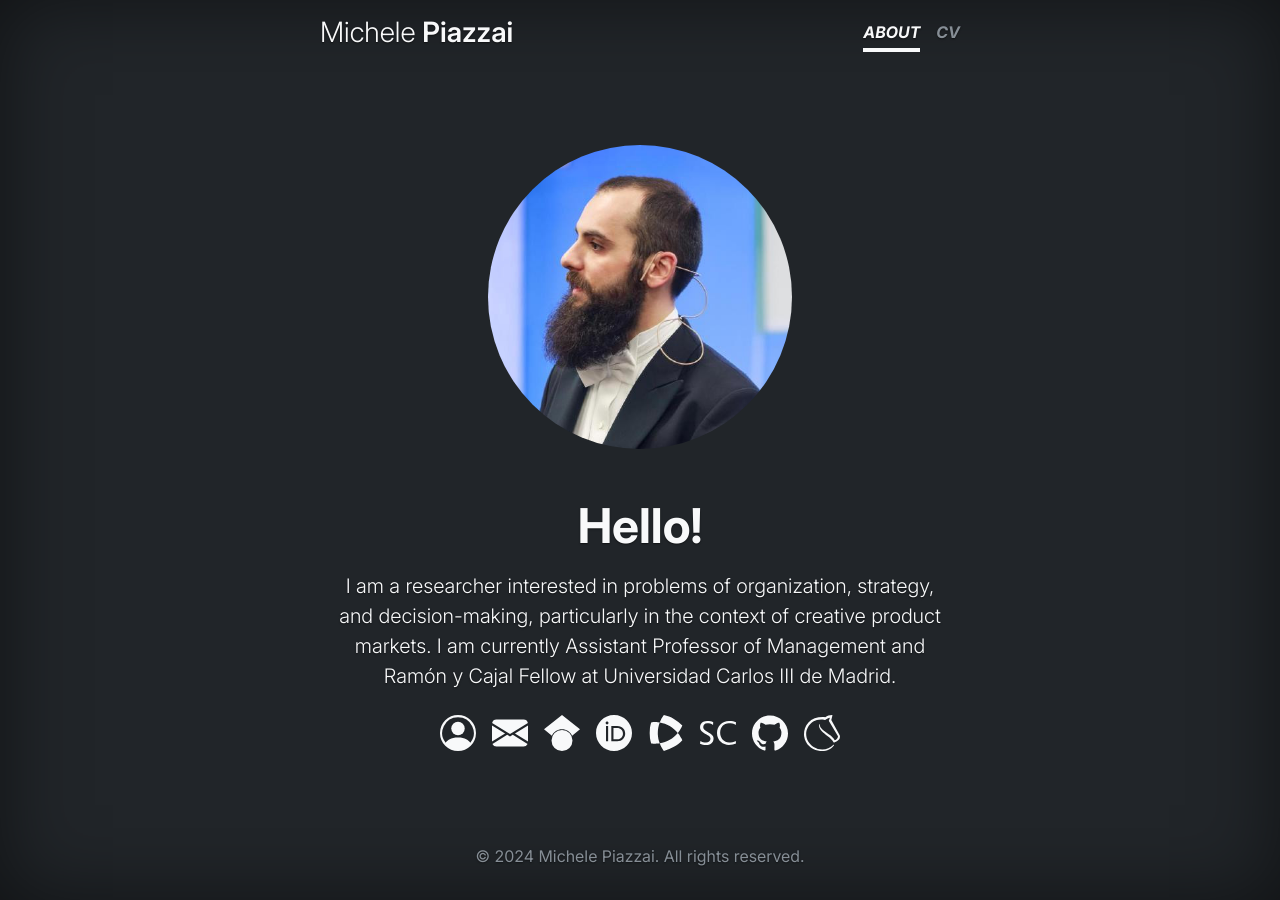
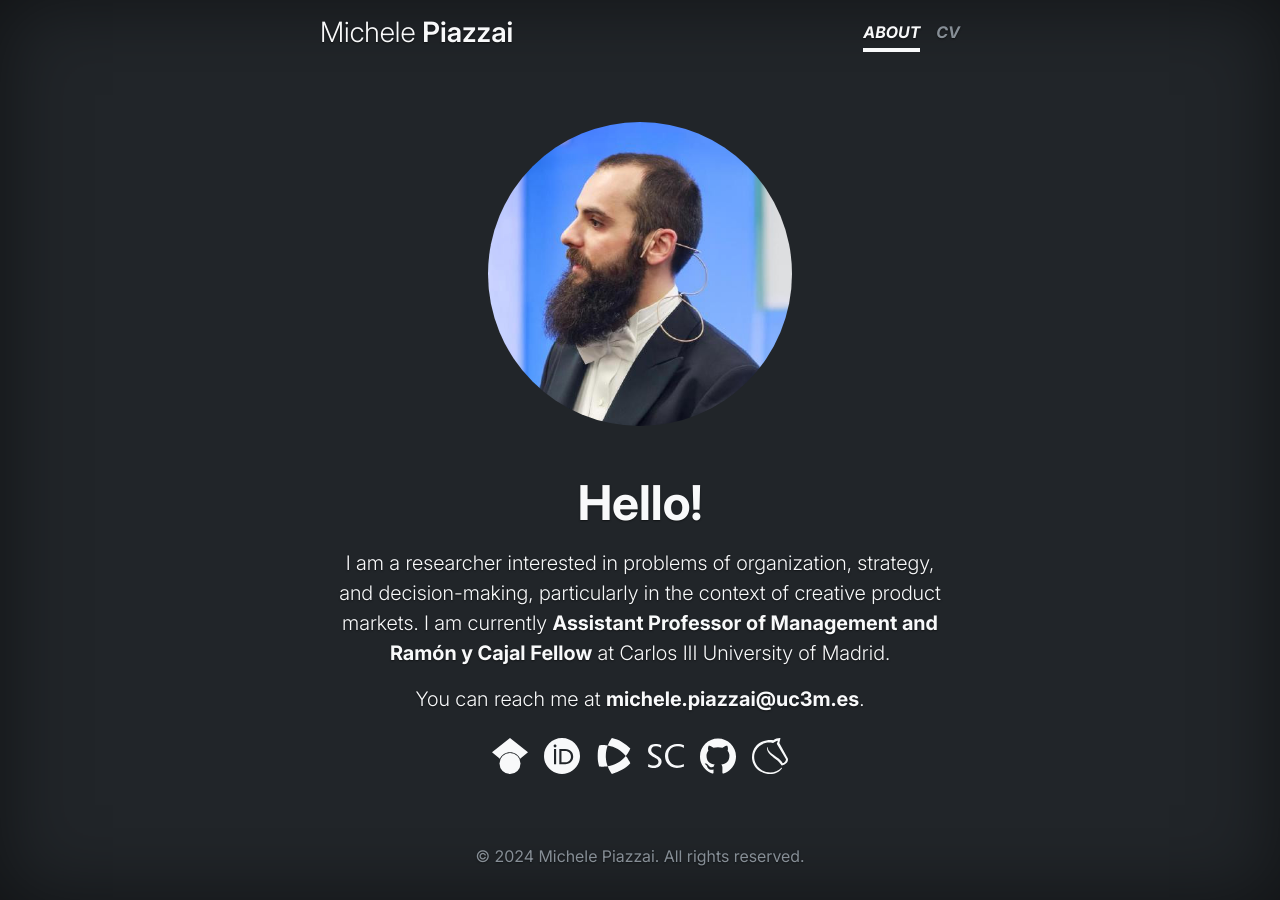
Before and after one commit to piazzai/piazzai.github.io, a Jekyll site: the page built from index.md, in a window 1280 px wide. Built offline with Jekyll 4.4.1, drawn with Linux system fonts in a browser that asks for light colours.

Commit message:
Link faculty webpage and email

```diff
--- a/_data/home.yml
+++ b/_data/home.yml
@@ -1,10 +1,4 @@
 icons:
-  - title: Faculty Profile
-    id: person-circle
-    url: https://business.uc3m.es/en/faculty/profesor/perfil/michele-piazzai
-  - title: Email
-    id: envelope-fill
-    url: mailto:michele.piazzai@uc3m.es
   - title: Google Scholar
     id: google-scholar
     url: https://scholar.google.com/citations?user=L3yiAMcAAAAJ
--- a/_includes/svg.html
+++ b/_includes/svg.html
@@ -1,9 +1,6 @@
 <svg xmlns="http://www.w3.org/2000/svg" class="d-none">
     <symbol id="clarivate" viewBox="0 0 24 24">
         <path d="M11.262 18a20.588 20.588 0 0 0 3.246-1.476 20.954 20.954 0 0 0 2.852-2.064A14.46 14.46 0 0 0 19.82 12c.328.328.622.688.884 1.082.328.394.592.786.788 1.18.262.46.524.886.786 1.28.198.458.394.884.59 1.278a23.172 23.172 0 0 1-2.654 2.46 38.765 38.765 0 0 1-2.952 1.966A29.612 29.612 0 0 1 10.574 24l-.788-1.18c-.26-.46-.524-.886-.786-1.28-.209-.42-.406-.846-.59-1.278l-.59-1.376A20.4 20.4 0 0 0 11.26 18h.002zm2.754-16.918a29.61 29.61 0 0 1 3.246 1.574c.984.59 1.968 1.246 2.952 1.966a47.566 47.566 0 0 1 2.654 2.46c-.196.46-.392.886-.59 1.28-.26.458-.524.884-.786 1.278a6.16 6.16 0 0 1-.788 1.18c-.273.409-.568.803-.884 1.18a18.072 18.072 0 0 0-2.46-2.558 20.936 20.936 0 0 0-2.852-2.064 20.4 20.4 0 0 0-6.688-2.36l.59-1.38c.196-.392.394-.82.59-1.278l.786-1.18.788-1.18c1.18.262 2.328.622 3.442 1.082zm-7.574 18c-.524.066-1.016.1-1.474.1H3.492c-.46 0-.92-.034-1.378-.1a34.28 34.28 0 0 1-.786-3.54 32.942 32.942 0 0 1 0-7.18c.196-1.18.46-2.33.786-3.444l1.378-.196h1.476c.46 0 .95.032 1.474.098l1.378.196-.59 1.77c-.262.984-.46 2-.59 3.05-.066.984-.1 2-.1 3.05.066 1.048.198 2.064.394 3.048.262 1.05.558 2.034.886 2.952-.46.13-.92.196-1.378.196z" />
-    </symbol>
-    <symbol id="envelope-fill" viewBox="0 0 16 16">
-        <path d="M.05 3.555A2 2 0 0 1 2 2h12a2 2 0 0 1 1.95 1.555L8 8.414zM0 4.697v7.104l5.803-3.558zM6.761 8.83l-6.57 4.027A2 2 0 0 0 2 14h12a2 2 0 0 0 1.808-1.144l-6.57-4.027L8 9.586zm3.436-.586L16 11.801V4.697z" />
     </symbol>
     <symbol id="github" viewBox="0 0 24 24">
         <path d="M12 .297c-6.63 0-12 5.373-12 12 0 5.303 3.438 9.8 8.205 11.385.6.113.82-.258.82-.577 0-.285-.01-1.04-.015-2.04-3.338.724-4.042-1.61-4.042-1.61C4.422 18.07 3.633 17.7 3.633 17.7c-1.087-.744.084-.729.084-.729 1.205.084 1.838 1.236 1.838 1.236 1.07 1.835 2.809 1.305 3.495.998.108-.776.417-1.305.76-1.605-2.665-.3-5.466-1.332-5.466-5.93 0-1.31.465-2.38 1.235-3.22-.135-.303-.54-1.523.105-3.176 0 0 1.005-.322 3.3 1.23.96-.267 1.98-.399 3-.405 1.02.006 2.04.138 3 .405 2.28-1.552 3.285-1.23 3.285-1.23.645 1.653.24 2.873.12 3.176.765.84 1.23 1.91 1.23 3.22 0 4.61-2.805 5.625-5.475 5.92.42.36.81 1.096.81 2.22 0 1.606-.015 2.896-.015 3.286 0 .315.21.69.825.57C20.565 22.092 24 17.592 24 12.297c0-6.627-5.373-12-12-12" />
@@ -17,10 +14,6 @@
     <symbol id="orcid" viewBox="0 0 24 24">
         <path d="M12 0C5.372 0 0 5.372 0 12s5.372 12 12 12 12-5.372 12-12S18.628 0 12 0zM7.369 4.378c.525 0 .947.431.947.947s-.422.947-.947.947a.95.95 0 0 1-.947-.947c0-.525.422-.947.947-.947zm-.722 3.038h1.444v10.041H6.647V7.416zm3.562 0h3.9c3.712 0 5.344 2.653 5.344 5.025 0 2.578-2.016 5.025-5.325 5.025h-3.919V7.416zm1.444 1.303v7.444h2.297c3.272 0 4.022-2.484 4.022-3.722 0-2.016-1.284-3.722-4.097-3.722h-2.222z" />
     </symbol>
-    <symbol id="person-circle" viewBox="0 0 16 16">
-        <path d="M11 6a3 3 0 1 1-6 0 3 3 0 0 1 6 0"/>
-        <path fill-rule="evenodd" d="M0 8a8 8 0 1 1 16 0A8 8 0 0 1 0 8m8-7a7 7 0 0 0-5.468 11.37C3.242 11.226 4.805 10 8 10s4.757 1.225 5.468 2.37A7 7 0 0 0 8 1"/>
-    </symbol>
     <symbol id="scopus" viewBox="0 0 24 24">
         <path d="M24 19.059l-.14-1.777c-1.426.772-2.945 1.076-4.465 1.076-3.319 0-5.96-2.782-5.96-6.475 0-3.903 2.595-6.31 5.633-6.31 1.917 0 3.39.303 4.792 1.075L24 4.895c-1.286-.608-2.337-.889-4.698-.889-4.534 0-7.97 3.53-7.97 8.017 0 5.12 4.09 7.924 7.9 7.924 1.916 0 3.506-.257 4.768-.888zm-14.954-3.46c0-2.22-1.964-3.225-3.857-4.347C3.716 10.364 2.15 9.756 2.15 8.12c0-1.215.889-2.548 2.642-2.548 1.519 0 2.57.234 3.903 1.029l.117-1.847c-1.239-.514-2.127-.748-4.137-.748C1.8 4.006.047 5.876.047 8.26c0 2.384 2.103 3.413 4.02 4.581 1.426.865 2.922 1.45 2.922 2.992 0 1.496-1.333 2.571-2.922 2.571-1.566 0-2.594-.35-3.786-1.075L0 19.176c1.215.56 2.454.818 4.16.818 2.385 0 4.885-1.473 4.885-4.395z" />
     </symbol>
--- a/_sass/_elements.scss
+++ b/_sass/_elements.scss
@@ -4,6 +4,13 @@ body {
     box-shadow: inset 0 0 5rem rgba(black, .5);
 }
 
+p a {
+    font-weight: bold;
+    color: var(--oc-gray-0);
+    text-decoration: none;
+}
+
+p a:hover,
 a svg:hover {
-    color: var(--oc-gray-5);
+    color: var(--oc-gray-3);
 }
--- a/index.md
+++ b/index.md
@@ -6,8 +6,8 @@ title: About
 {: .display-5 .fw-bold .mb-3 }
 # Hello!
 
+{: .lead .mb-3 }
+I am a researcher interested in problems of organization, strategy, and decision-making, particularly in the context of creative product markets. I am currently [Assistant Professor of Management and Ramón y Cajal Fellow](https://business.uc3m.es/en/faculty/profesor/perfil/michele-piazzai) at Carlos III University of Madrid.
+
 {: .lead .mb-4 }
-I am a researcher interested in problems of organization, strategy, and
-decision-making, particularly in the context of creative product markets. I am
-currently Assistant Professor of Management and Ramón y Cajal Fellow at
-Universidad Carlos III de Madrid.
+You can reach me at [michele.piazzai@uc3m.es](mailto:michele.piazzai@uc3m.es).
```
